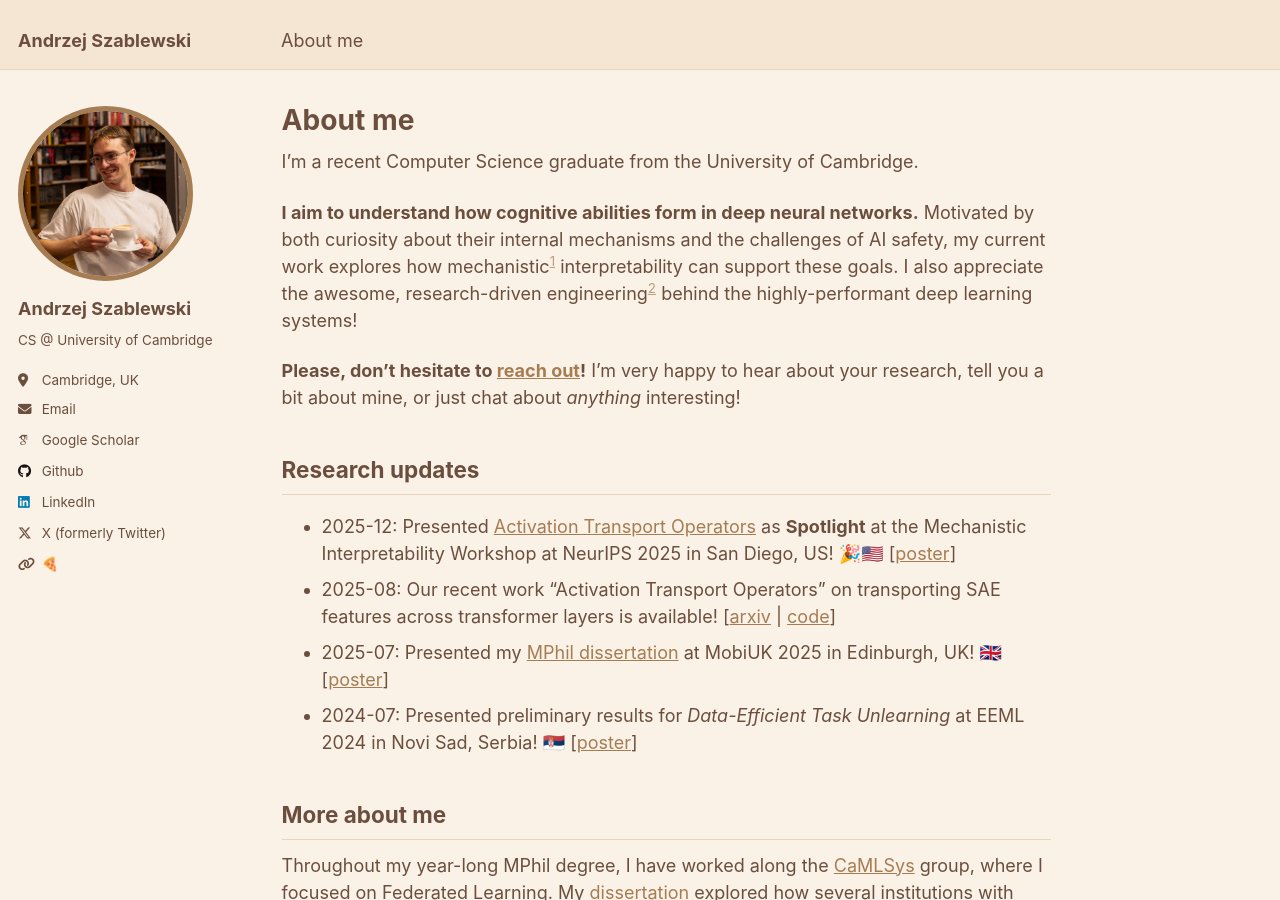
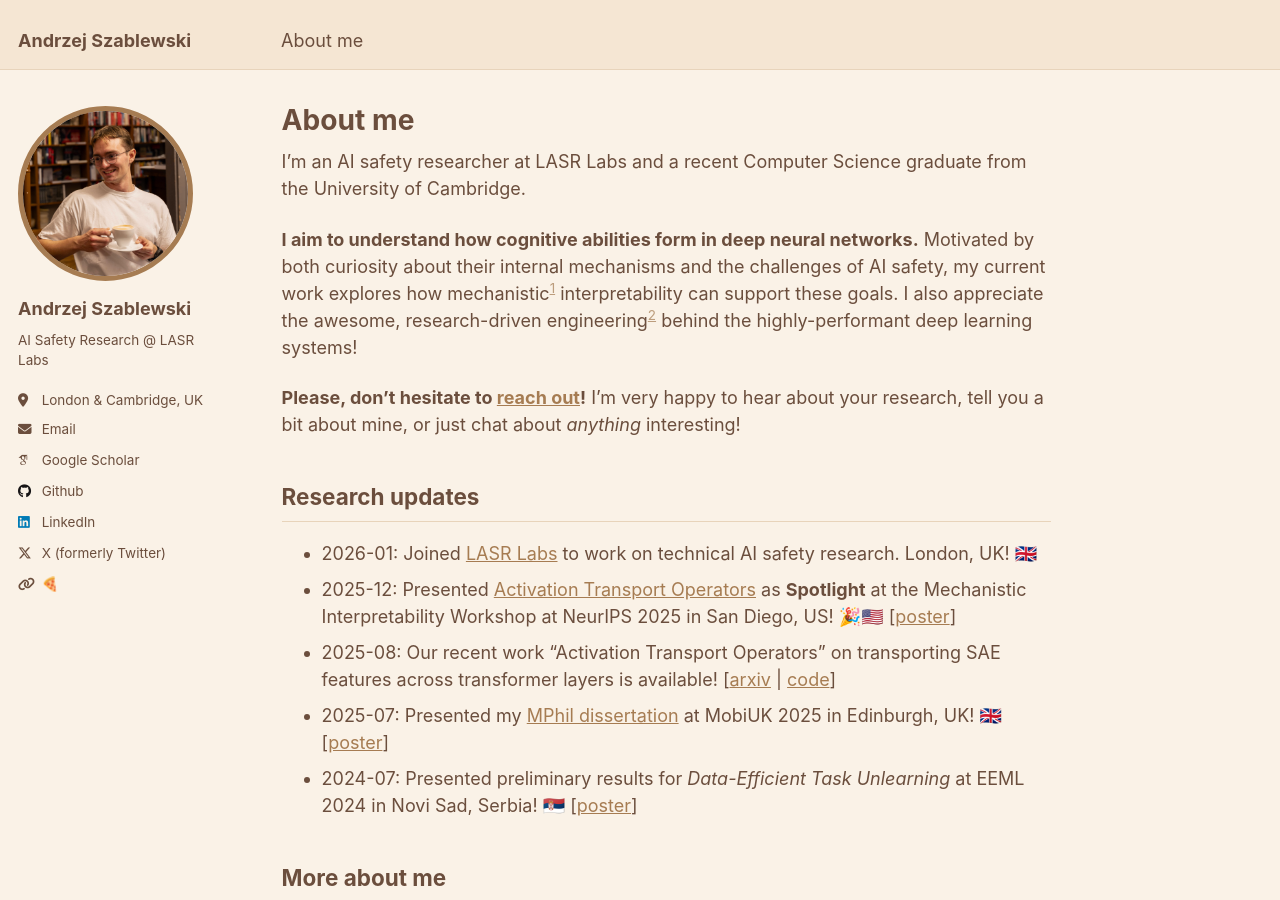
Before and after one commit to andrzejszablewski/andrzejszablewski.github.io, a Jekyll site: the page built from _pages/about.md, in a window 1280 px wide and 900 px high. Built offline with Jekyll 4.4.1, drawn with Linux system fonts in a browser that asks for light colours; some web fonts are replaced.

Commit message:
Updated about.
Signed-off-by: TheRootOf3 <aceszablewski@gmail.com>

```diff
--- a/_config.yml
+++ b/_config.yml
@@ -25,8 +25,9 @@ author:
   avatar_reverse   : "profile_frog.jpg"
   name             : "Andrzej Szablewski"
   pronouns         : "" # example: "she/her"
-  bio              : "CS @ University of Cambridge"
-  location         : "Cambridge, UK"
+  bio              : "AI Safety Research @ LASR Labs"
+  # bio              : "CS @ University of Cambridge"
+  location         : "London & Cambridge, UK"
   employer         : #
   uri              : http://therootof3.github.io/pizza
   email            : "andrzejszablewskias[at]gmail[dot]com"
--- a/_pages/about.md
+++ b/_pages/about.md
@@ -7,7 +7,7 @@ redirect_from:
   - /about.html
 ---
 
-I'm a recent Computer Science graduate from the University of Cambridge.
+I'm an AI safety researcher at LASR Labs and a recent Computer Science graduate from the University of Cambridge.
 
 **I aim to understand how cognitive abilities form in deep neural networks.** Motivated by both curiosity about their internal mechanisms and the challenges of AI safety, my current work explores how mechanistic[^1] interpretability can support these goals. I also appreciate the awesome, research-driven engineering[^2] behind the highly-performant deep learning systems!
 
@@ -15,6 +15,7 @@ I'm a recent Computer Science graduate from the University of Cambridge.
 
 ## Research updates
 
+- 2026-01: Joined [LASR Labs](https://www.lasrlabs.org) to work on technical AI safety research. London, UK! 🇬🇧
 - 2025-12: Presented [Activation Transport Operators](https://arxiv.org/abs/2508.17540) as **Spotlight** at the Mechanistic Interpretability Workshop at NeurIPS 2025 in San Diego, US! 🎉🇺🇸 \[[poster](/files/poster_ato25.pdf)\]
 - 2025-08: Our recent work "Activation Transport Operators" on transporting SAE features across transformer layers is available! \[[arxiv](https://arxiv.org/abs/2508.17540) \| [code](https://github.com/marek357/activation-transport-operators)\]
 - 2025-07: Presented my [MPhil dissertation](/files/mphil_dissertation.pdf) at MobiUK 2025 in Edinburgh, UK! 🇬🇧 \[[poster](/files/poster_mobiuk25.pdf)\]
```
